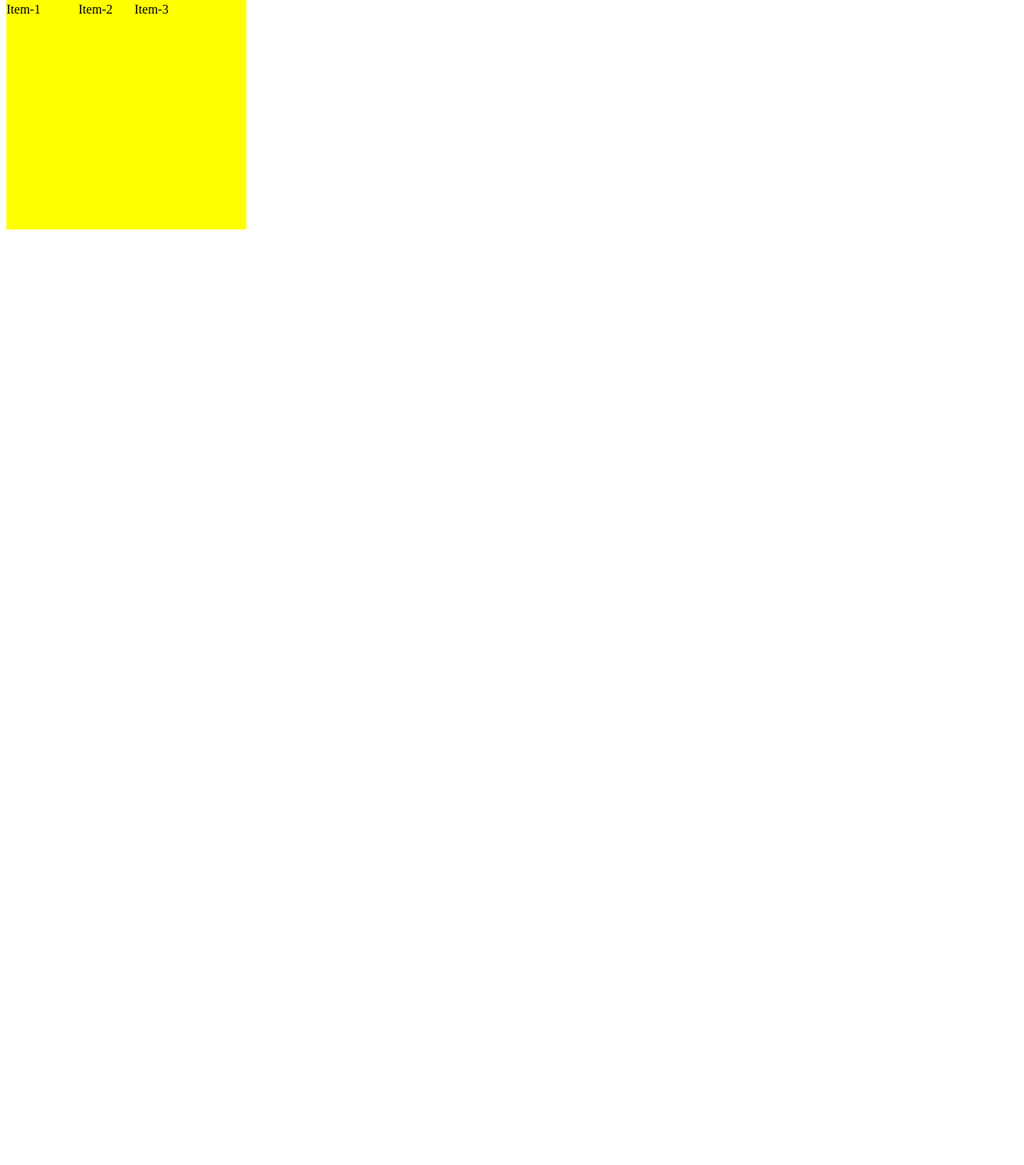
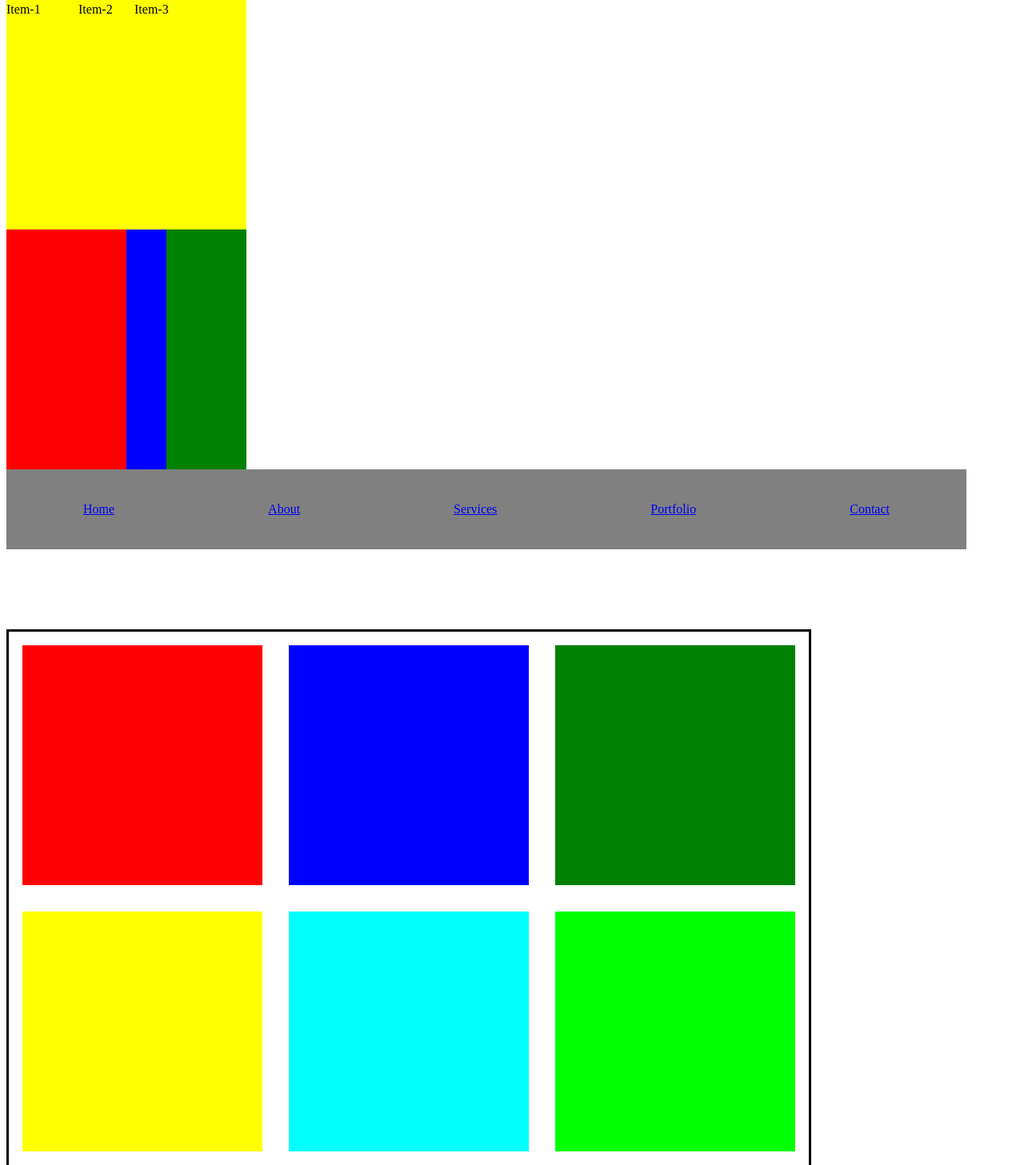
Before and after one commit to Nurdaulet2025/mobydev1, a plain HTML site: page папка1/flex.html in a window 1280 px wide. Shown: the part 423-1880 px from the top of the page at 80% size. Before the commit the page ends 800 px from the top, so only its background shows below. Drawn offline with Linux system fonts and the light colour scheme.

Commit message:
доделал домашку

```diff
--- a/папка1/flex-styles.css
+++ b/папка1/flex-styles.css
@@ -52,3 +52,101 @@
 .size3 {
     flex: 2 3 40%
 }
+
+
+.bigblock {
+    display: flex;
+    background-color: black;
+    height: 300px;
+    width: 300px;
+}
+
+.littleblock1 {
+    background-color: red;
+    flex: 0 0 50%;
+}
+
+.littleblock2 {
+    background-color: blue;
+    flex: 1 0 0;
+}
+
+.littleblock3 {
+    background-color: green;
+    flex: 0 0 100px;
+}
+
+.header {
+    display: flex;
+    background-color: gray;
+    height: 100px;
+    width: 1200px;
+    align-items: center;
+    justify-content: space-around;
+}
+
+.cards {
+    display: flex;
+    border: 3px solid black;
+    height: 1000px;
+    width: 1000px;
+    margin-top: 100px;
+    flex-wrap: wrap;
+    justify-content: space-around;
+    align-items: center;
+}
+
+
+.card1 {
+    background-color: red;
+    flex: 0 0 30%;
+    height: 30%;
+}
+
+.card2 {
+    background-color: blue;
+    flex: 0 0 30%;
+    height: 30%;
+}
+
+.card3 {
+    background-color: green;
+    flex: 0 0 30%;
+    height: 30%;
+}
+
+.card4 {
+    background-color: yellow;
+    flex: 0 0 30%;
+    height: 30%;
+}
+
+.card5 {
+    background-color: aqua;
+    flex: 0 0 30%;
+    height: 30%;
+}
+
+.card6 {
+    background-color: lime;
+    flex: 0 0 30%;
+    height: 30%;
+}
+
+.card7 {
+    background-color: pink;
+    flex: 0 0 30%;
+    height: 30%;
+}
+
+.card8 {
+    background-color: purple;
+    flex: 0 0 30%;
+    height: 30%;
+}
+
+.card9 {
+    background-color: orange;
+    flex: 0 0 30%;
+    height: 30%;
+}
--- a/папка1/flex.html
+++ b/папка1/flex.html
@@ -22,5 +22,32 @@
         <p class="size2">Item-2</p>
         <p class="size3">Item-3</p>
     </div>
+
+
+    <div class="bigblock">
+        <div class="littleblock1"></div>
+        <div class="littleblock2"></div>
+        <div class="littleblock3"></div>
+    </div>
+
+    <div class="header">
+        <a href="#">Home</a>
+        <a href="#">About</a>
+        <a href="#">Services</a>
+        <a href="#">Portfolio</a>
+        <a href="#">Contact</a>
+    </div>
+
+    <div class="cards">
+        <div class="card1"></div>
+        <div class="card2"></div>
+        <div class="card3"></div>
+        <div class="card4"></div>
+        <div class="card5"></div>
+        <div class="card6"></div>
+        <div class="card7"></div>
+        <div class="card8"></div>
+        <div class="card9"></div>
+    </div>
 </body>
 </html>
```
